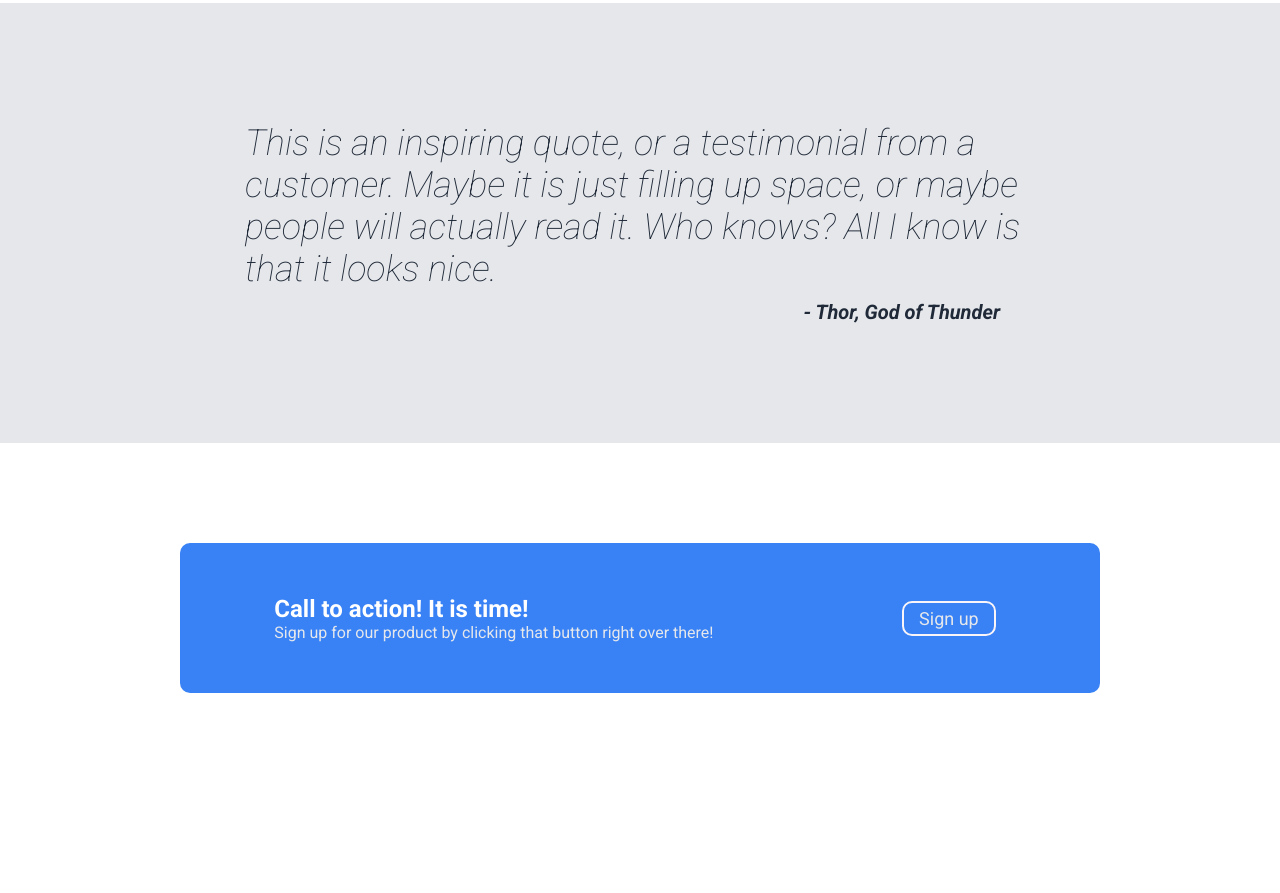
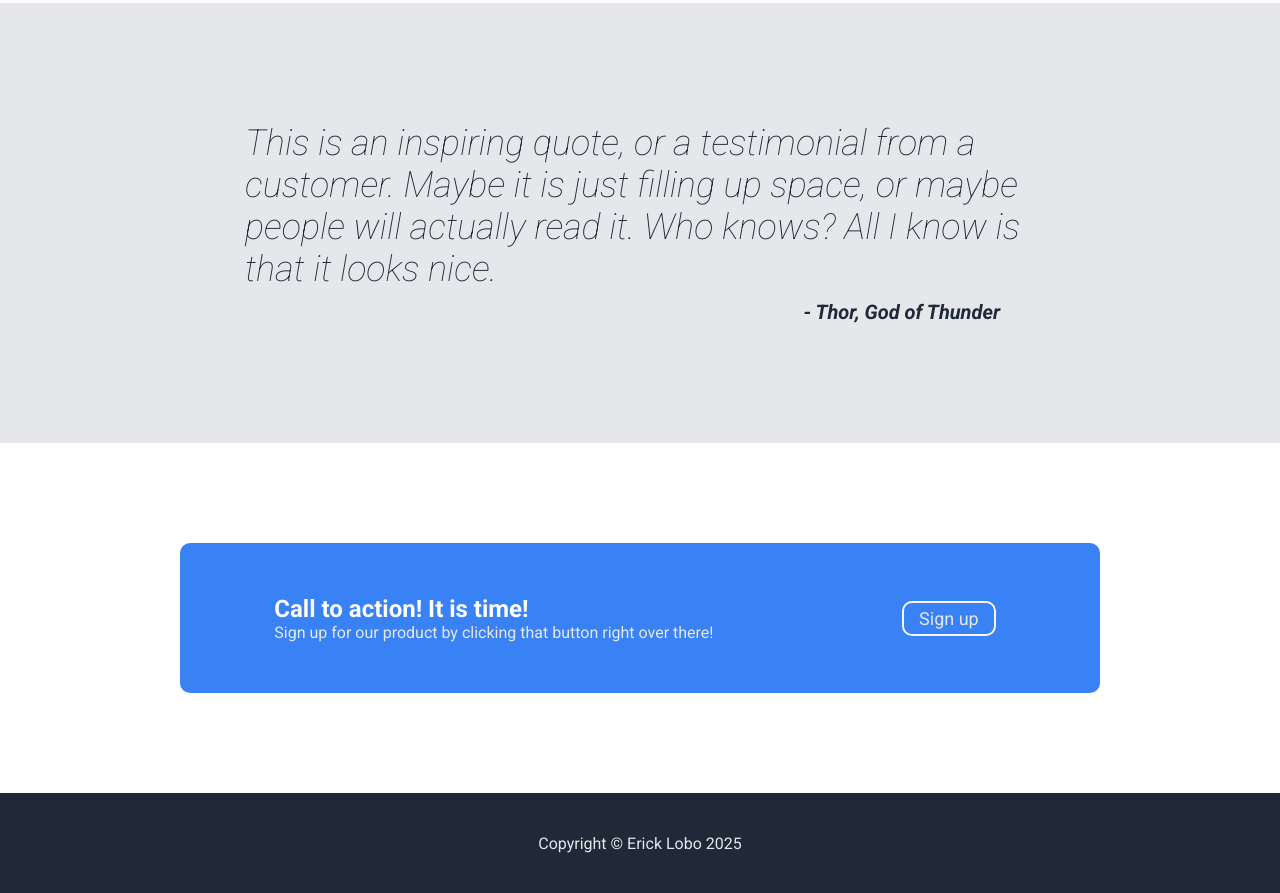
Before and after one commit to bratugues/landing-page, a plain HTML site: page index.html in a window 1280 px wide. Shown: the part 971-1864 px from the top of the page. Before the commit the page ends 1764 px from the top, so only its background shows below. Drawn offline with Linux system fonts and the light colour scheme.

Commit message:
Finish footer and project

```diff
--- a/css/styles2.css
+++ b/css/styles2.css
@@ -203,3 +203,18 @@ ul {
     border-radius: 10px;
     margin-right: 10px;
 }
+
+footer{
+    background-color: #1f2937;
+    min-height: 100px;
+}
+
+.footer{
+    min-height: 100px;
+    display: flex;
+    justify-content: center;
+    align-items: center;
+}
+.footer-content p{
+    color: #E5E7EB;
+}
--- a/index.html
+++ b/index.html
@@ -110,6 +110,16 @@
             </section>
         </main>
 
+        <footer>
+            <div class="main-container">
+                <div class="footer">
+                    <div class="footer-content">
+                        <p>Copyright © Erick Lobo 2025</p>
+                    </div>
+                </div>
+            </div>
+        </footer>
+
 </body>
 
 </html>
```
